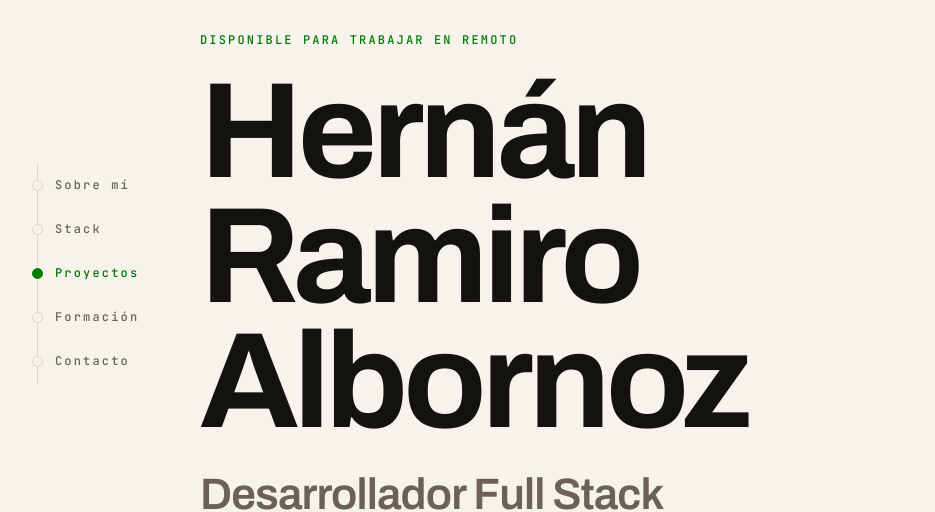
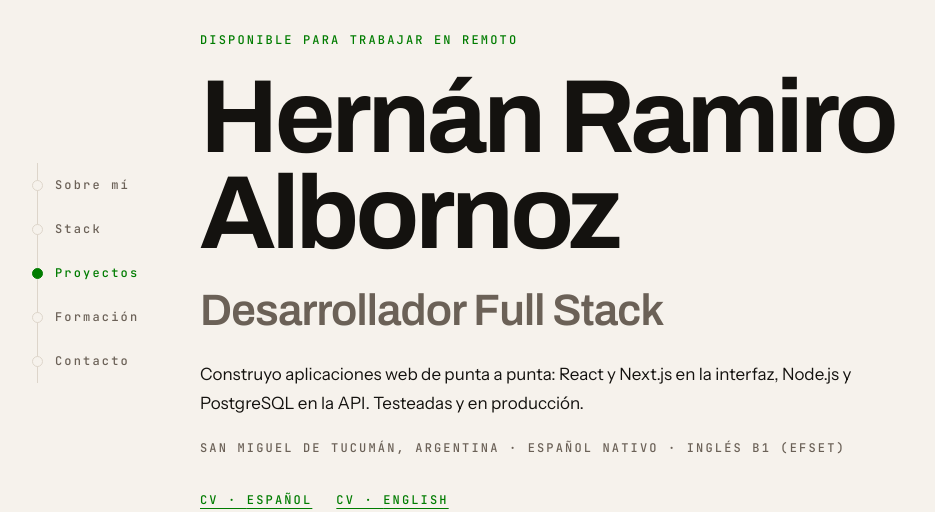
Before and after one commit to HRamiroAlbornoz/Portfolio, a Next.js app: page / in a window 1280 px wide. Shown: the part 127-639 px from the top of the page, without its empty margins (80-1015 px from the left). Built offline with nearby package versions, Linux system fonts and the light colour scheme; no server answers.

Commit message:
Cap the hero name at 6.5rem so the tagline clears the fold

```diff
--- a/src/app/globals.css
+++ b/src/app/globals.css
@@ -77,7 +77,7 @@
 }
 
 @theme {
-  --text-display: clamp(3rem, 12vw, 8.5rem);
+  --text-display: clamp(3rem, 12vw, 6.5rem);
   --text-display--line-height: 0.92;
   --text-display--letter-spacing: -0.035em;
   --text-display--font-weight: 700;
```
Also changed, not shown: 1 other file (tests, documents, lock files or other folders).
